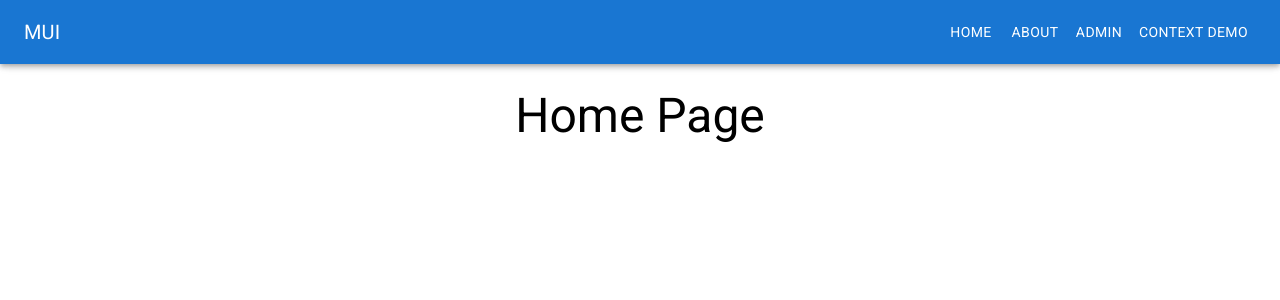
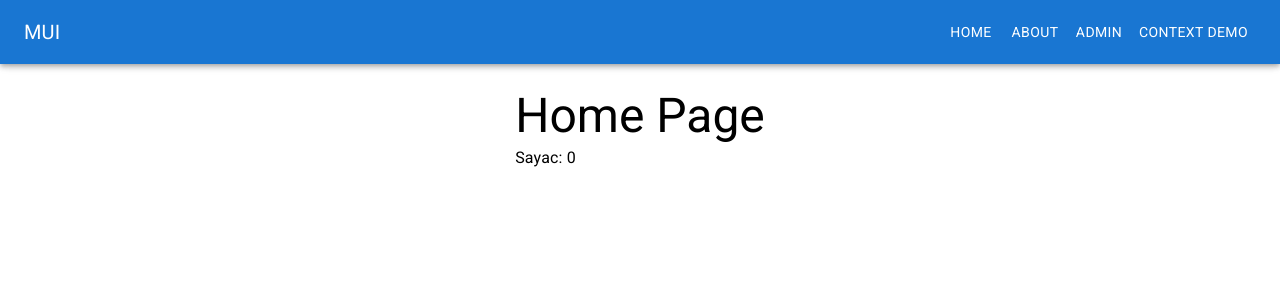
Before and after one commit to neominalsolutions/react-routing, a React (Vite) app: page / in a window 1280 px wide. Shown: the top 300 px of the page. Built offline with nearby package versions, Linux system fonts and the light colour scheme.

Commit message:
CounterState Context API

```diff
--- a/src/pages/site/home.tsx
+++ b/src/pages/site/home.tsx
@@ -1,7 +1,21 @@
 import Typography from '@mui/material/Typography';
+import { useContext } from 'react';
+import {
+	CounterContext,
+	type CounterContextType,
+} from '../../context/counter.context';
 
 function Home() {
-	return <Typography variant="h3">Home Page</Typography>;
+	const { state } = useContext(CounterContext) as CounterContextType;
+
+	console.log('...rendering');
+
+	return (
+		<>
+			<Typography variant="h3">Home Page</Typography>
+			<Typography variant="subtitle1">Sayac: {state.count}</Typography>
+		</>
+	);
 }
 
 export default Home;
```
Also changed, not shown: src/main.tsx (+6 -1 lines), src/pages/context-demo/page.tsx (+5 -4 lines).
